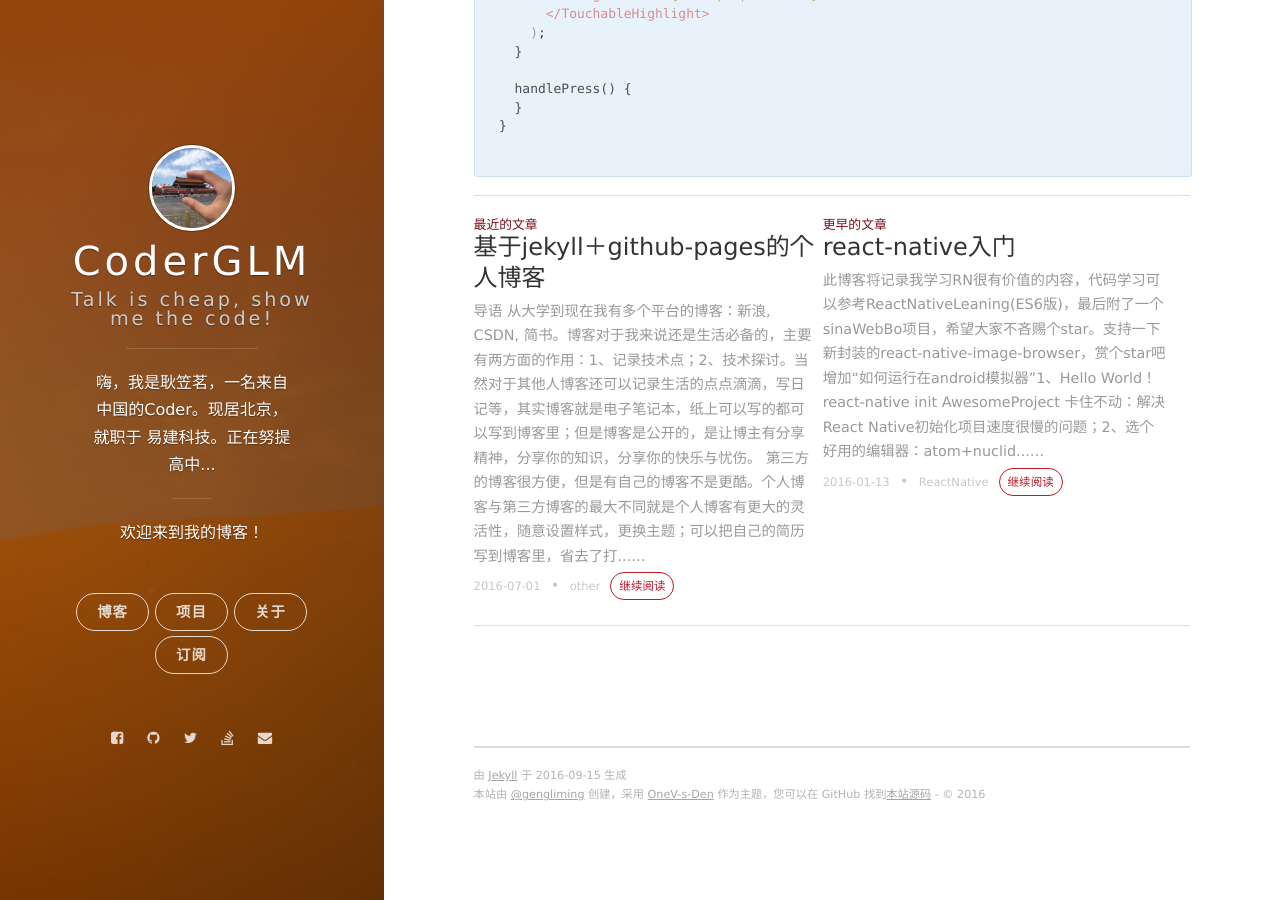
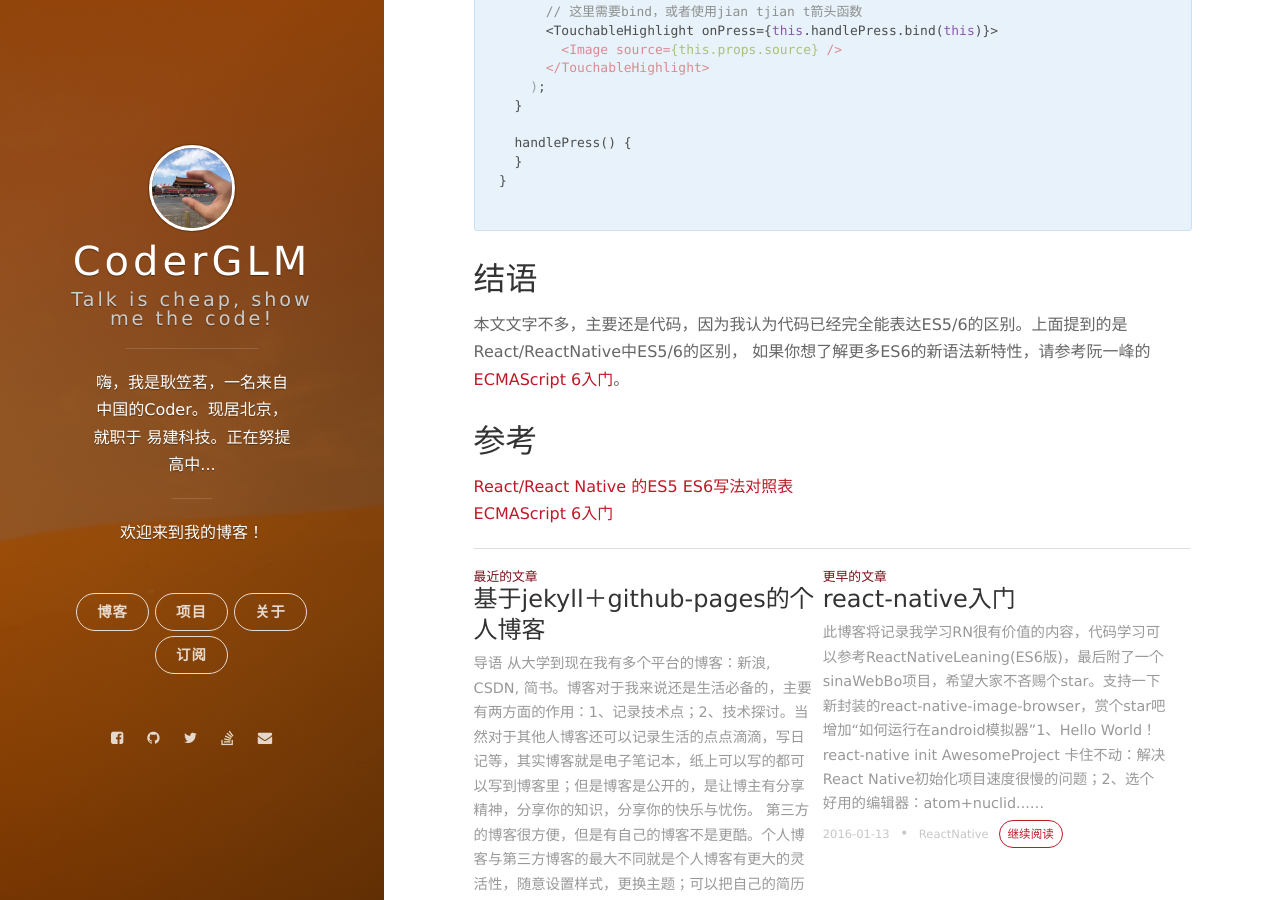
Before and after one commit to CoderLim/jekyll-based-blog, a Jekyll site: the page built from _posts/2016-02-23-difference-between-ES5-and-ES6-in-reactive.markdown, in a window 1280 px wide and 900 px high, scrolled down 2838 px. Built offline with Jekyll 4.4.1, drawn with Linux system fonts in a browser that asks for light colours; nearby versions of some CDN libraries; comment, search, counter and statistics services are not loaded.

Commit message:
update 2016-02-23-difference-between-ES5-and-ES6-in-reactive

````diff
--- a/_posts/2016-02-23-difference-between-ES5-and-ES6-in-reactive.markdown
+++ b/_posts/2016-02-23-difference-between-ES5-and-ES6-in-reactive.markdown
@@ -8,10 +8,12 @@ tags: 前端;javascript;;
 ---
 
 
-![image]({{ site.imageurl }}/assets/images/2016/difference-es5-es6-in-react.png)
+![image]({{ site.imageurl }}/assets/images/2016/difference-es5-es6-in-react.png) <br/>
+爬山，满天星，帐篷，心如止水。
 
 ## 前言
 
+>
 > 在github上有很多框架都是用的ES5，对于接触ES5比较多的人，如果想写ES6语法还是要有个参考，
 > 这里用ES5/ES6实现了两段功能完全相同的代码，但是不保证可以正常运行，主要是把区别表现出来。
 
@@ -110,3 +112,13 @@ export default class MyComponent extends React.Component {
 }
 
 ```
+
+## 结语
+
+本文文字不多，主要还是代码，因为我认为代码已经完全能表达ES5/6的区别。上面提到的是React/ReactNative中ES5/6的区别，
+如果你想了解更多ES6的新语法新特性，请参考阮一峰的[ECMAScript 6入门](http://es6.ruanyifeng.com/)。
+
+## 参考
+
+[React/React Native 的ES5 ES6写法对照表](https://segmentfault.com/n/1330000004266763)<br/>
+[ECMAScript 6入门](http://es6.ruanyifeng.com/)
````
